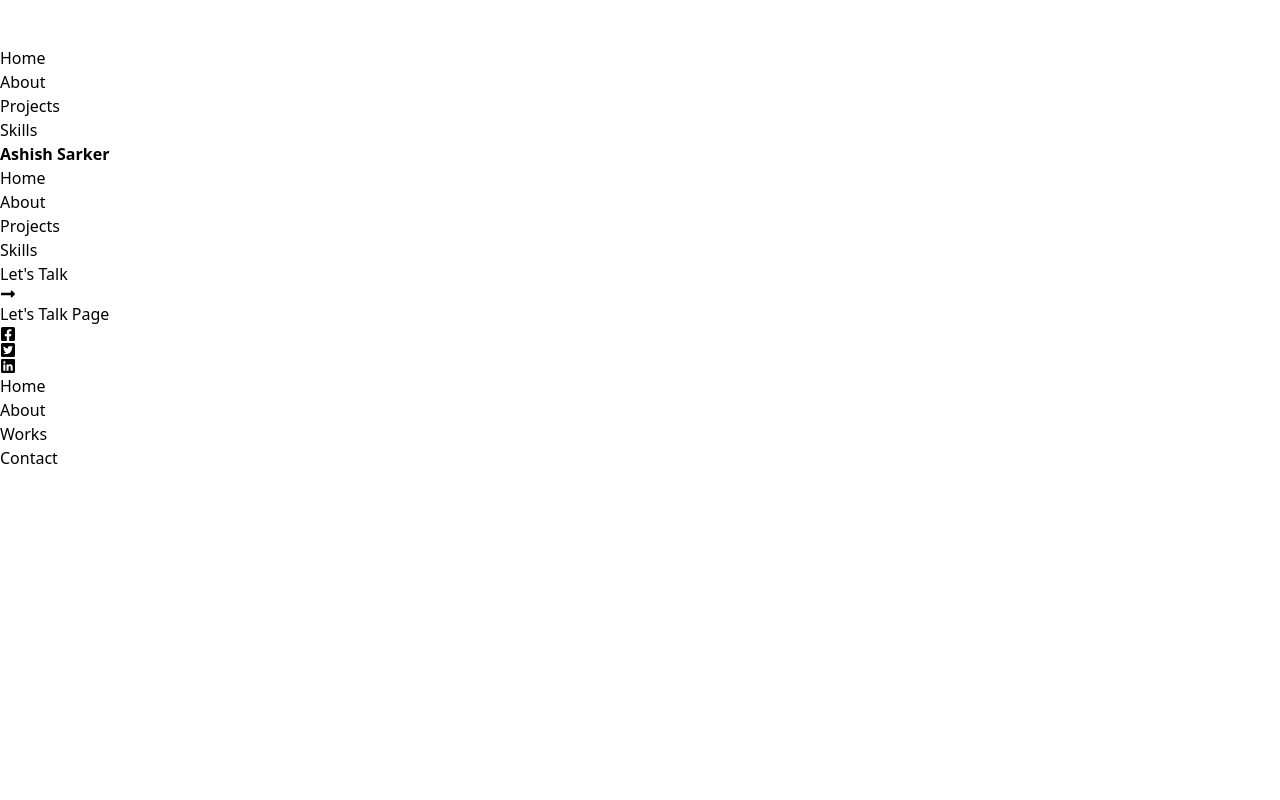
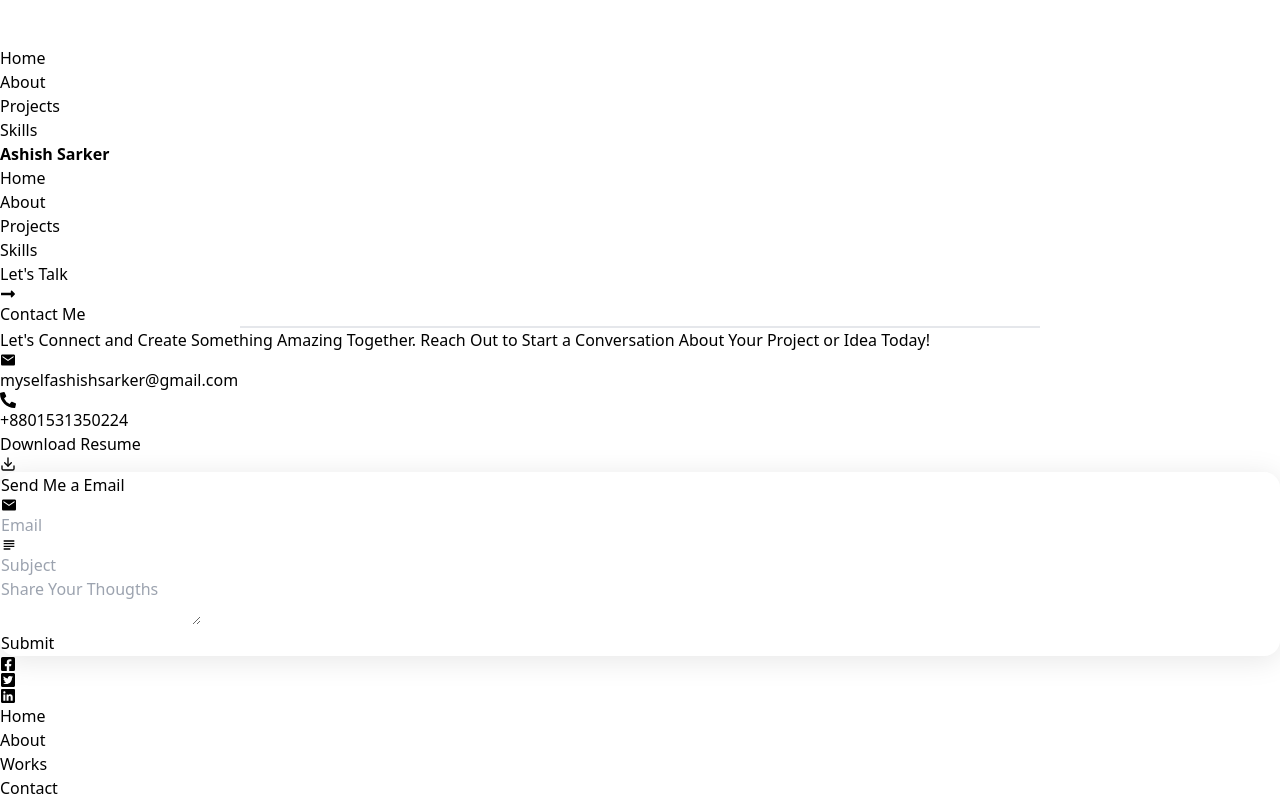
Before and after one commit to Myself-Ashish-Sarker/portfolio-app, a React (Vite) app: page /letstalk in a window 1280 px wide. Shown: the part 1234-2034 px from the top of the page. Before the commit the page ends 1704 px from the top, so only its background shows below. Built offline with nearby package versions, Linux system fonts and the light colour scheme.

Commit message:
contact page added

```diff
--- a/src/Components/Home.jsx
+++ b/src/Components/Home.jsx
@@ -1,8 +1,6 @@
 import bannerImg from "/images/cover1.jpg";
 import { HiDownload } from "react-icons/hi";
 import { FaLongArrowAltRight } from "react-icons/fa";
-import dummyResume from '/resume/dummy-resume.pdf'
-
 
 const Home = () => {
     return (
@@ -14,7 +12,7 @@ const Home = () => {
 
                 <div className="flex justify-center lg:justify-start mt-5 gap-5">
                     <div>
-                        <a href="/resume.pdf" download><button className="btn rounded-full flex items-center bg-gradient-to-r from-blue-600 via-green-500 to-indigo-400  text-transparent bg-clip-text hover:border-emerald-500">Download Resume <span className="text-black"><HiDownload /></span></button></a>
+                        <a href="/resume.pdf" download><button className="btn rounded-full flex items-center bg-gradient-to-r from-blue-600 via-green-500 to-indigo-400 text-transparent bg-clip-text hover:border-emerald-500">Download Resume <span className="text-black"><HiDownload /></span></button></a>
                     </div>
                     <div>
                         <button className="btn rounded-full bg-gradient-to-r from-blue-600 to-green-500 text-white">Say Hello <FaLongArrowAltRight /></button>
--- a/src/Components/LetsTalk.jsx
+++ b/src/Components/LetsTalk.jsx
@@ -1,11 +1,84 @@
-import React from 'react';
+import './skills.css';
+import { IoMdMail } from "react-icons/io";
+import { FaPhoneAlt } from "react-icons/fa";
+import { LuDownload } from "react-icons/lu";
+import { MdSubject } from "react-icons/md";
 
 const LetsTalk = () => {
     return (
-        <div>
-            <h1>Let's Talk Page</h1>
+        <div className='bg-gradient-to-b from-white to-[#F9FBE7]'>
+            <div className="mt-6 pb-2 flex justify-center">
+                <h1 className="text-6xl font-bold bg-gradient-to-r from-blue-600 via-green-500 to-indigo-400 inline-block text-transparent bg-clip-text">Contact Me</h1>
+            </div>
+
+            <hr style={{ borderWidth: '1px', width: '50rem', margin: '0 auto' }} />
+
+            <div className="flex justify-center">
+                <h1 className="mt-4 text-center w-[32rem] font-semibold">Let's Connect and Create Something Amazing Together. Reach Out to Start a Conversation About Your Project or Idea Today!</h1>
+            </div>
+
+            <div className="flex justify-center gap-5 items-center mt-10">
+                <div className="flex justify-center w-72 h-10 border-2 border-black">
+                    <div className="flex items-center gap-2">
+                        <IoMdMail className="mt-1" /> myselfashishsarker@gmail.com
+                    </div>
+                </div>
+                <div className="flex justify-center w-72 h-10 border-2 border-black">
+                    <div className="flex items-center gap-2">
+                        <FaPhoneAlt className="mt-1" /> +8801531350224
+                    </div>
+                </div>
+                <div>
+                    <a href="/resume/dummy-resume.pdf">
+                        <button className="btn btn-outline">
+                            <div className="flex items-center gap-2">
+                                Download Resume <LuDownload />
+                            </div>
+                        </button>
+                    </a>
+                </div>
+            </div>
+
+
+            <div className="flex justify-center mt-10 pb-2">
+                <div className="card card-compact skill w-[38rem] shadow-xl">
+                    <div className="card-body">
+
+                        <div className="flex justify-center">
+                            <h1 className="text-3xl pb-3">Send Me a Email</h1>
+                        </div>
+
+                        <form action="">
+
+                            <div className="flex justify-center gap-4">
+                                <div>
+                                    <label className="input input-bordered flex items-center gap-2">
+                                        <IoMdMail />
+                                        <input type="text" className="grow" placeholder="Email" name="email" />
+                                    </label>
+                                </div>
+                                <div>
+                                    <label className="input input-bordered flex items-center gap-2">
+                                        <MdSubject />
+                                        <input type="text" className="grow" placeholder="Subject" name="subject" />
+                                    </label>
+                                </div>
+                            </div>
+
+                            <div className="flex justify-center mt-2 ">
+                                <textarea name="text" className="textarea textarea-bordered w-[31rem]" placeholder="Share Your Thougths"></textarea>
+                            </div>
+
+                            <div className="flex justify-center mt-5">
+                                <button className="btn btn-outline" type="submit">Submit</button>
+                            </div>
+                        </form>
+                    </div>
+                </div>
+            </div>
+
         </div>
     );
 };
 
-export default LetsTalk;<h1>Let's Talk Page</h1>
+export default LetsTalk
--- a/src/Components/Projects.jsx
+++ b/src/Components/Projects.jsx
@@ -9,7 +9,7 @@ const Projects = () => {
     return (
         <div className="bg-gradient-to-b from-white to-[#F9FBE7]">
             <div className="text-center mt-8 ">
-                <h1 style={{ fontFamily: "'Bebas Neue', sans-serif" }} className=' text-7xl font-bold bg-gradient-to-r from-blue-600 via-green-500 to-indigo-400 inline-block text-transparent bg-clip-text'>Featured Projects</h1>
+                <h1 style={{ fontFamily: "'Bebas Neue', sans-serif" }} className='text-7xl font-bold bg-gradient-to-r from-blue-600 via-green-500 to-indigo-400 inline-block text-transparent bg-clip-text'>Featured Projects</h1>
             </div>
 
             <div className="mt-4 pb-4 space-y-2 grid justify-items-center grid-cols-1 lg:grid-cols-3 md:grid-cols-2">
--- a/src/Components/Services.jsx
+++ /dev/null
@@ -1,11 +0,0 @@
-import React from 'react';
-
-const Services = () => {
-    return (
-        <div>
-            <h1>This is Services Page</h1>
-        </div>
-    );
-};
-
-export default Services;<h1>This is Services Page</h1>
--- a/src/router/router.jsx
+++ b/src/router/router.jsx
@@ -2,7 +2,6 @@ import { createBrowserRouter } from "react-router-dom";
 import Root from "../Components/Root";
 import Home from "../Components/Home";
 import About from "../Components/About";
-import Services from "../Components/Services";
 import LetsTalk from "../Components/LetsTalk";
 import Projects from "../Components/Projects";
 import Skills from "../Components/Skills";
@@ -21,10 +20,6 @@ const router = createBrowserRouter([
                 element: <About></About>
             },
             {
-                path: "/services",
-                element: <Services></Services>
-            },
-            {
                 path: "/skills",
                 element: <Skills></Skills>
             },
```
